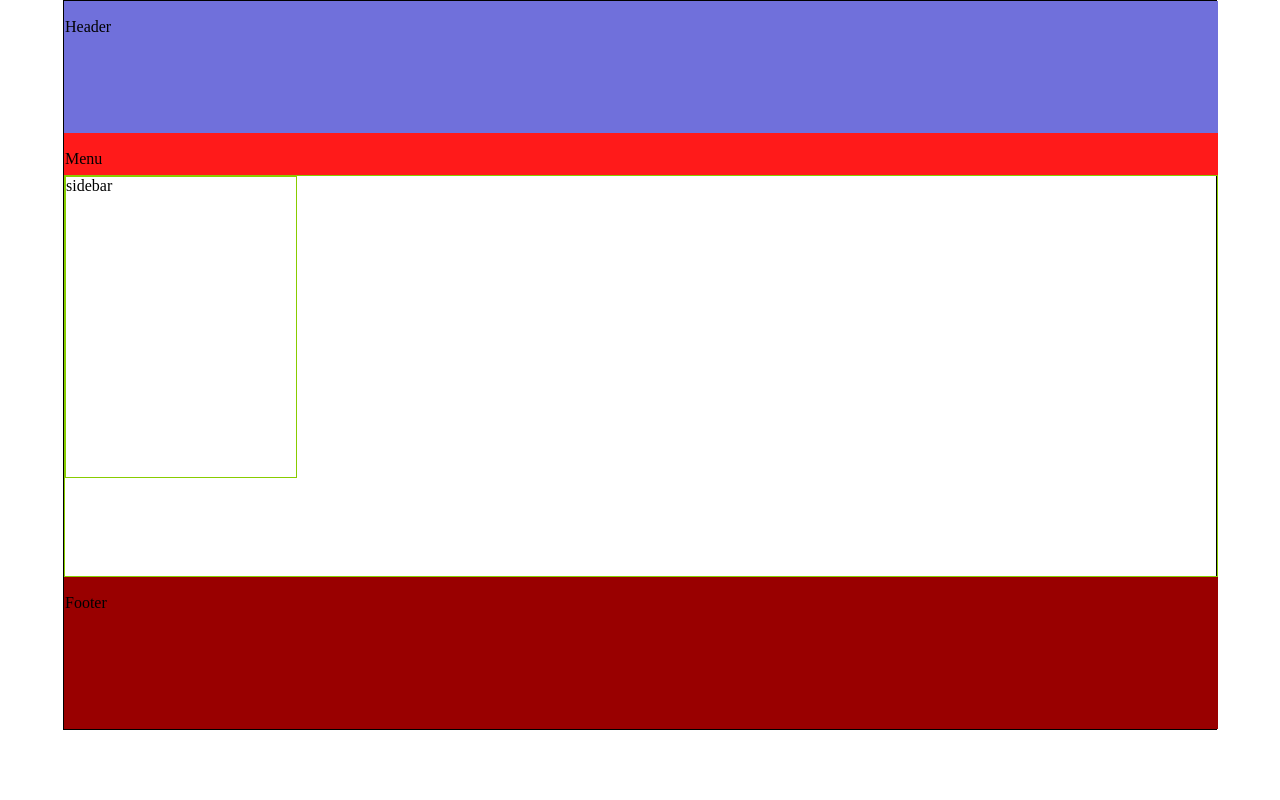
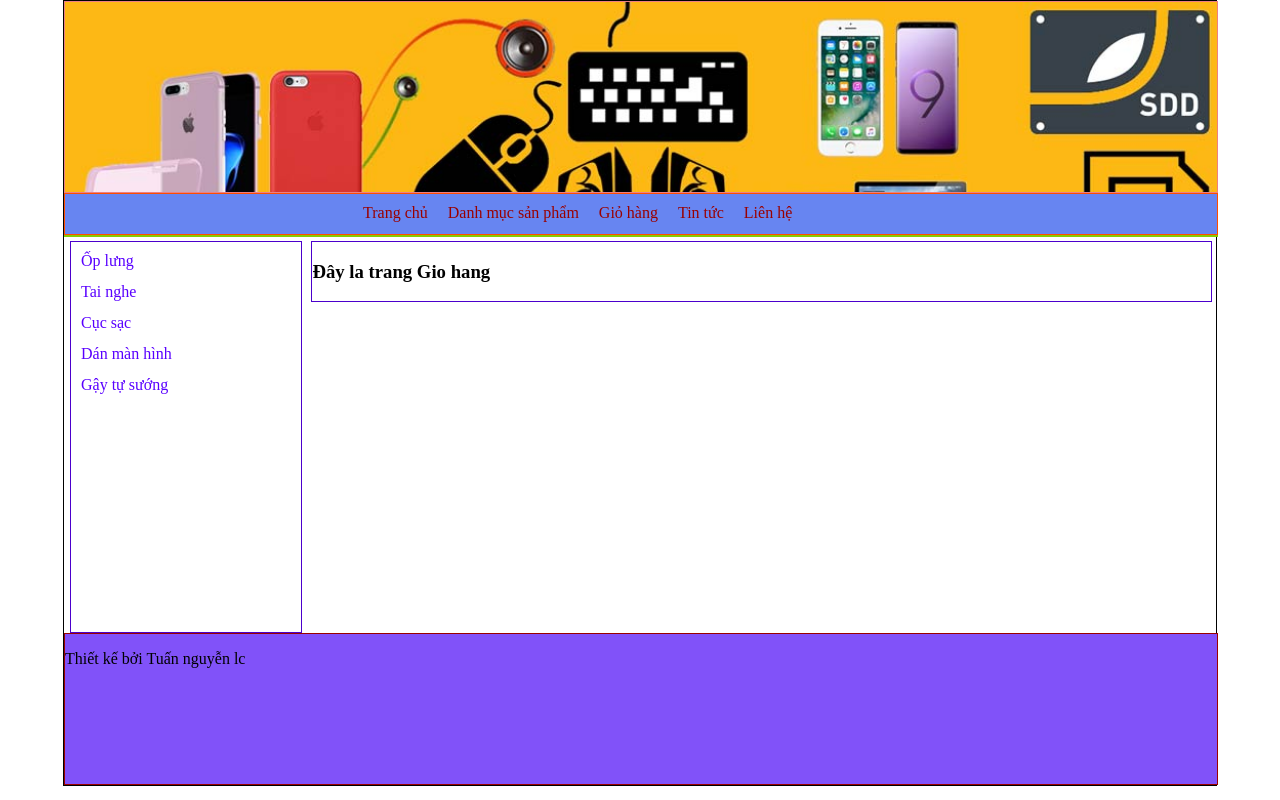
Before and after one commit to cului2602/Mysite, a PHP site: page /index.php?quanly=giohang in a window 1280 px wide. Run offline with PHP 8.4, Linux system fonts and the light colour scheme.

Commit message:
c2 - Tao Menu

```diff
--- a/Css/style.css
+++ b/Css/style.css
@@ -9,30 +9,118 @@ body {
   margin: 0 auto;
 }
 .header {
-  border: 1px solid #7070db;
-  height: 130px;
+  border: 1px solid #ec8084;
+  height: 190px;
   width: 100%;
-  background-color: #7070db;
+  /* background-color: #d7db70; */
+  background-image: url(../images/Banner.jpg);
+  background-repeat: no-repeat;
+  background-size: 100%;
 }
 .menu {
-  border: 1px solid #ff1a1a;
+  border: 1px solid #ff4d00;
   height: 40px;
   width: 100%;
-  background-color: #ff1a1a;
+  background-color: #6785f1;
+}
+.List_menu {
+  list-style: none;
+  padding: 0px;
+  margin: 0px;
+  width: 50%;
+  margin: 0 auto;
+}
+.List_menu li {
+  padding: 3px;
+  margin: 7px;
+  float: left;
+}
+.List_menu li:hover {
+  background-color: antiquewhite;
+}
+ul.List_menu li a {
+  text-decoration: none;
+  text-align: center;
+  color: #990000;
 }
 #Main {
   border: 1px solid #88cc00;
-  height: 400px;
+  height: auto;
   width: 100%;
 }
 .sidebar {
-  border: 1px solid #88cc00;
-  height: 300px;
+  border: 1px solid #4b00cc;
+  height: 390px;
   width: 20%;
+  margin-top: 5px;
+  margin-left: 5px;
+  float: left;
+}
+.List_sideBar {
+  list-style: none;
+  padding: 0px;
+  margin: 0px;
+  width: 90%;
+}
+.List_sideBar li {
+  padding: 3px;
+  margin: 7px;
+}
+.List_sideBar li:hover {
+  background-color: rgb(250, 215, 168);
+}
+ul.List_sideBar li a {
+  text-decoration: none;
+  text-align: left;
+  color: #5900ff;
+  display: block;
+}
+.maincontent {
+  border: 1px solid #4b00cc;
+  height: auto;
+  width: 78%;
+  margin-top: 5px;
+  margin-right: 5px;
+  float: right;
+}
+.Product_List {
+  padding: 0px;
+  margin: 0px;
+  list-style: none;
+  width: 100%;
+}
+.Product_List li {
+  width: 18%;
+  border: 1px dashed #000;
+  margin: 7px;
+  float: left;
+  background-color: antiquewhite;
+}
+.Product_List li img {
+  width: 100%;
+}
+.Product_List {
+  padding: 0px;
+  margin: 0px;
+  list-style: none;
+  width: 100%;
+}
+.Product_List li a {
+  text-decoration: none;
+}
+.product_List {
+  font-weight: bold;
+}
+.price_List {
+  font-weight: bold;
+  color: red;
+}
+.clear {
+  clear: both;
 }
 .footer {
   border: 1px solid#990000;
   height: 150px;
   width: 100%;
-  background-color: #990000;
+  background-color: #8152f9;
 }
--- a/index.php
+++ b/index.php
@@ -1,27 +1,22 @@
 <!doctype html>
 <html lang="en">
+
 <head>
   <meta charset="UTF-8" />
   <meta name="viewport" content="width=device-width, initial-scale=1.0" />
   <title>Web phụ kiện điện thoại</title>
-    <link rel="stylesheet" href=".\Css\style.css" />
+  <link rel="stylesheet" href="Css/style.css" />
 </head>
+
 <body>
   <div class="warpper">
-      <div class="header">
-        <p>Header</p>
-      </div>
-      <div class="menu">
-        <p>Menu</p>
-      </div>
-      <div id ="Main">
-        <div class="sidebar">
-          sidebar
-        </div>
-      </div>
-      <div class="footer">
-        <p>Footer</p>
-      </div>
+    <?php
+    include("pages/header.php");
+    include("pages/menu.php");
+    include("pages/main.php");
+    include("pages/footer.php")
+    ?>
   </div>
 </body>
+
 </html>
--- /dev/null
+++ b/pages/footer.php
@@ -0,0 +1,6 @@
+ <div class="clear">
+     <!-- </div> -->
+ </div>
+ <div class="footer">
+     <p>Thiết kế bởi Tuấn nguyễn lc</p>
+ </div>
--- /dev/null
+++ b/pages/header.php
@@ -0,0 +1,3 @@
+   <div class="header">
+       <!-- <img src="images/Banner.jpg" alt=""> -->
+   </div>
--- /dev/null
+++ b/pages/main.php
@@ -0,0 +1,28 @@
+<div id="Main">
+    <?php
+    include("sidebar/sidebar.php")
+    ?>
+    <div class="maincontent">
+
+        <?php
+        if (isset($_GET['quanly'])) {
+            $tam = $_GET['quanly'];
+        } else {
+            $tam = '';
+        }
+
+        if ($tam == 'danhmucsanpham') {
+            include("main/danhmuc.php");
+        } elseif ($tam == 'giohang') {
+            include("main/giohang.php");
+        } elseif ($tam == 'tintuc') {
+            include("main/tintuc.php");
+        } elseif ($tam == 'lienhe_') {
+            include("main/lienhe.php");
+        }
+        else{
+            include("main/index.php");
+        }
+        ?>
+    </div>
+</div>
--- /dev/null
+++ b/pages/main/giohang.php
@@ -0,0 +1 @@
+<h3>Đây la trang Gio hang</h3>
--- /dev/null
+++ b/pages/menu.php
@@ -0,0 +1,9 @@
+<div class="menu">
+    <ul class="List_menu">
+        <li><a href="index.php">Trang chủ</a></li>
+        <li><a href="index.php?quanly=danhmucsanpham&id=1">Danh mục sản phẩm</a></li>
+        <li><a href="index.php?quanly=giohang">Giỏ hàng</a></li>
+        <li><a href="index.php?quanly=tintuc">Tin tức</a></li>
+        <li><a href="index.php?quanly=lienhe">Liên hệ</a></li>
+    </ul>
+</div>
--- /dev/null
+++ b/pages/sidebar/sidebar.php
@@ -0,0 +1,9 @@
+ <div class="sidebar">
+     <ul class="List_sideBar">
+         <li><a href="#">Ốp lưng</a></li>
+         <li><a href="#">Tai nghe</a></li>
+         <li><a href="#">Cục sạc</a></li>
+         <li><a href="#">Dán màn hình</a></li>
+         <li><a href="#">Gậy tự sướng</a></li>
+     </ul>
+ </div>
```
Also changed, not shown: pages/main/danhmuc.php (added, +7 -0 lines), pages/main/index.php (added, +45 -0 lines), images/Banner.jpg (added), images/tainghe_1.jpg (added), pages/main/lienhe.php (added), pages/main/tintuc.php (added). Lines whose indentation alone changed are shown as unchanged.
